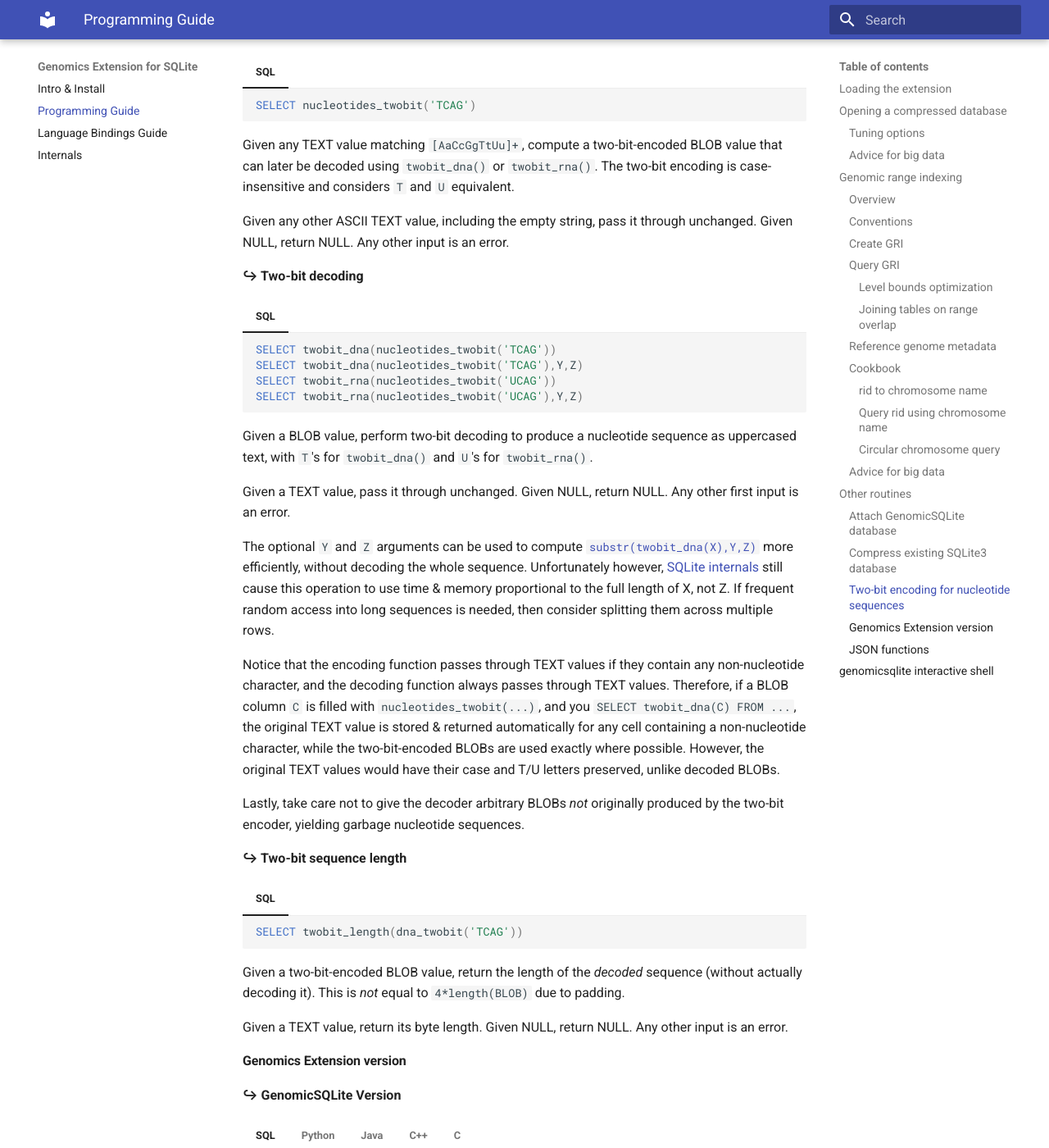
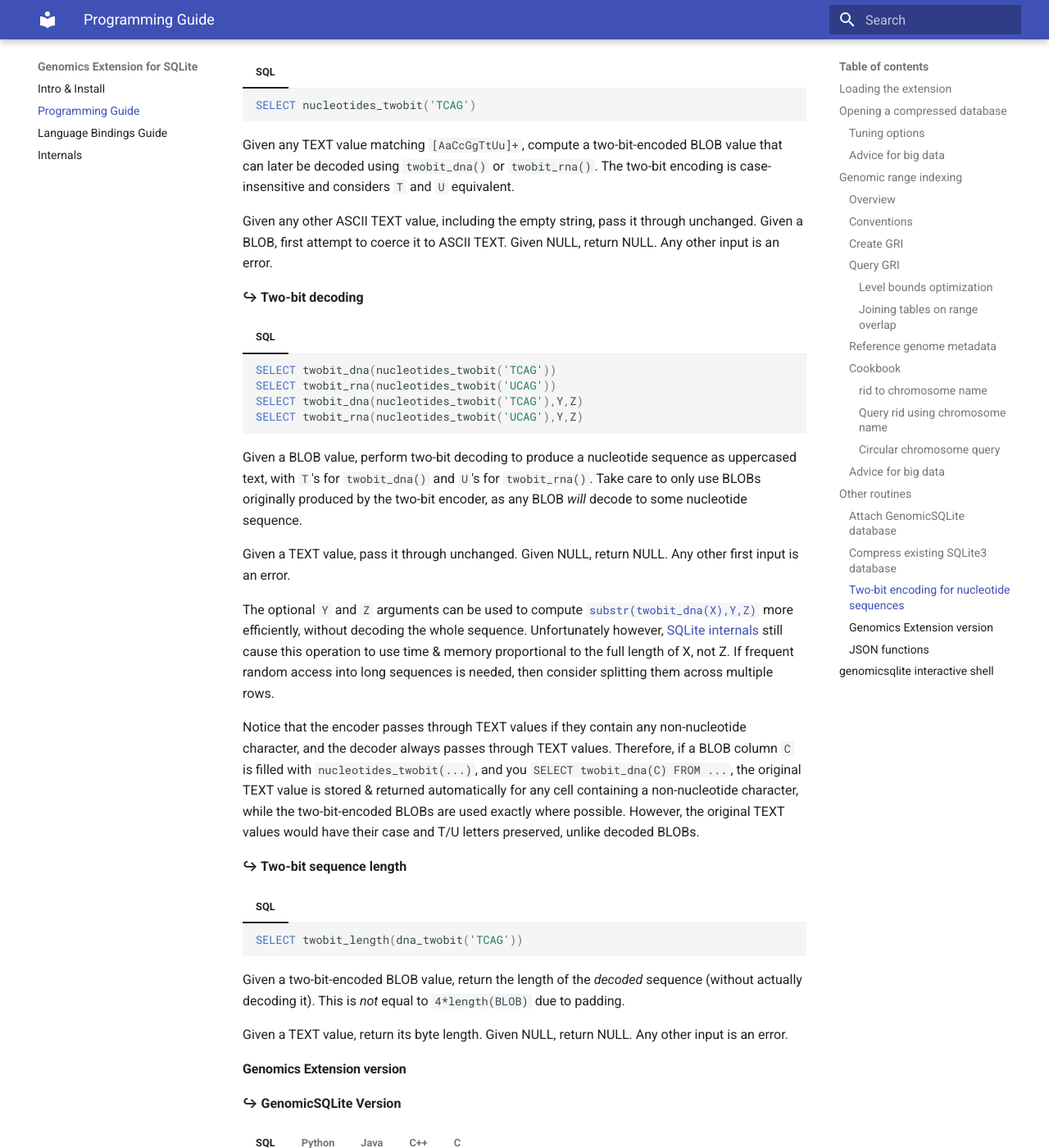
Before and after one commit to mlin/GenomicSQLite, an MkDocs documentation site: the page built from docs/guide.md, in a window 1280 px wide and 1400 px high, scrolled down 12230 px. Shown: the whole window at 82% size. Built offline with MkDocs 1.6.1 and Material for MkDocs 9.7.7, drawn with Linux system fonts in a browser that asks for light colours.

Commit message:
flexible

````diff
--- a/docs/guide.md
+++ b/docs/guide.md
@@ -918,28 +918,26 @@ Storing a large database of sequences using such BLOBs instead of TEXT can impro
 
 Given any TEXT value matching `[AaCcGgTtUu]+`, compute a two-bit-encoded BLOB value that can later be decoded using `twobit_dna()` or `twobit_rna()`. The two-bit encoding is case-insensitive and considers `T` and `U` equivalent.
 
-Given any other ASCII TEXT value, including the empty string, pass it through unchanged. Given NULL, return NULL. Any other input is an error.
+Given any other ASCII TEXT value, including the empty string, pass it through unchanged. Given a BLOB, first attempt to coerce it to ASCII TEXT. Given NULL, return NULL. Any other input is an error.
 
 **↪ Two-bit decoding**
 
 === "SQL"
     ``` sql
     SELECT twobit_dna(nucleotides_twobit('TCAG'))
+    SELECT twobit_rna(nucleotides_twobit('UCAG'))
     SELECT twobit_dna(nucleotides_twobit('TCAG'),Y,Z)
-    SELECT twobit_rna(nucleotides_twobit('UCAG'))
     SELECT twobit_rna(nucleotides_twobit('UCAG'),Y,Z)
     ```
 
-Given a BLOB value, perform two-bit decoding to produce a nucleotide sequence as uppercased text, with `T`'s for `twobit_dna()` and `U`'s for `twobit_rna()`.
+Given a BLOB value, perform two-bit decoding to produce a nucleotide sequence as uppercased text, with `T`'s for `twobit_dna()` and `U`'s for `twobit_rna()`. Take care to only use BLOBs originally produced by the two-bit encoder, as any BLOB *will* decode to some nucleotide sequence.
 
 Given a TEXT value, pass it through unchanged. Given NULL, return NULL. Any other first input is an error.
 
 The optional `Y` and `Z` arguments can be used to compute [`substr(twobit_dna(X),Y,Z)`](https://sqlite.org/lang_corefunc.html#substr) more efficiently, without decoding the whole sequence. Unfortunately however, [SQLite internals](https://sqlite.org/forum/forumpost/756c1a1e48?t=h) still cause this operation to use time & memory proportional to the full length of X, not Z. If frequent random access into long sequences is needed, then consider splitting them across multiple rows.
 
-Notice that the encoding function passes through TEXT values if they contain any non-nucleotide character, and the decoding function always passes through TEXT values. Therefore, if
+Notice that the encoder passes through TEXT values if they contain any non-nucleotide character, and the decoder always passes through TEXT values. Therefore, if
 a BLOB column `C` is filled with `nucleotides_twobit(...)`, and you `SELECT twobit_dna(C) FROM ...`, the original TEXT value is stored & returned automatically for any cell containing a non-nucleotide character, while the two-bit-encoded BLOBs are used exactly where possible. However, the original TEXT values would have their case and T/U letters preserved, unlike decoded BLOBs.
-
-Lastly, take care not to give the decoder arbitrary BLOBs *not* originally produced by the two-bit encoder, yielding garbage nucleotide sequences.
 
 **↪ Two-bit sequence length**
 
````
Also changed, not shown: 1 other file.
